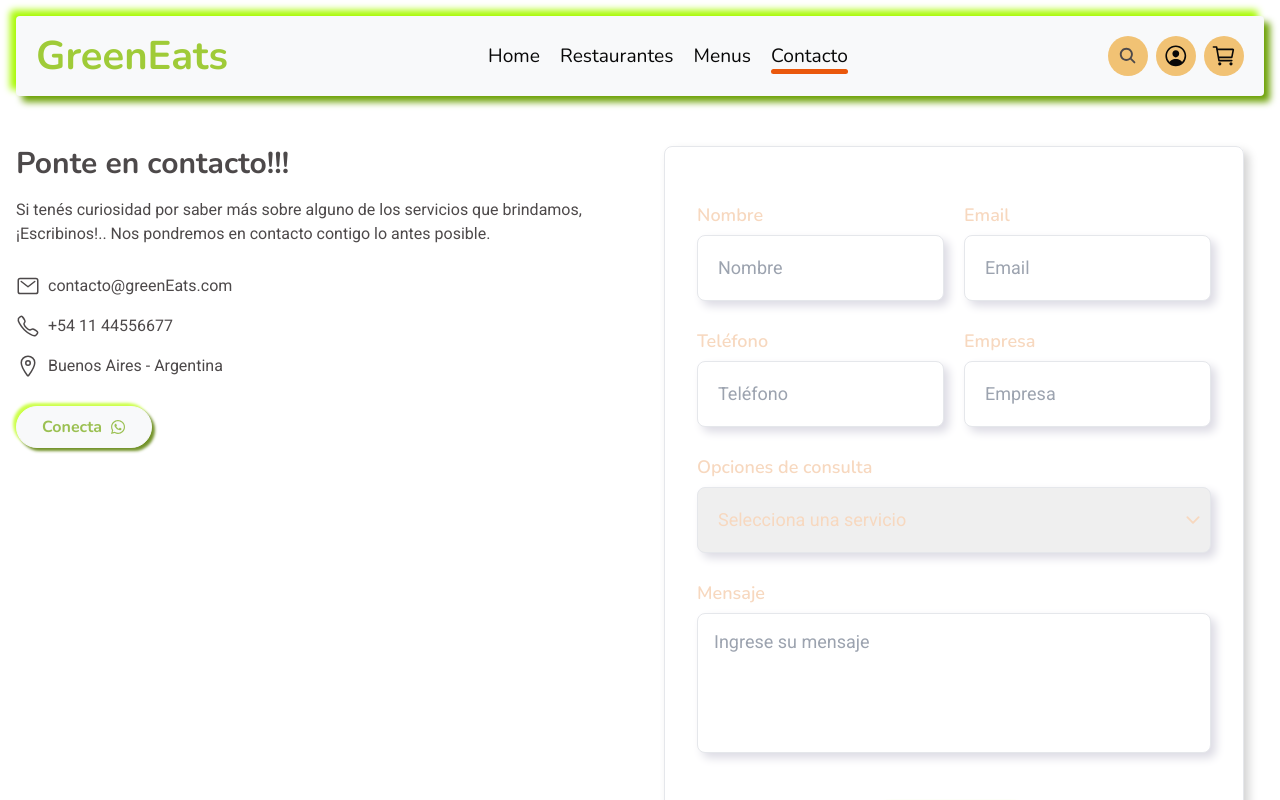
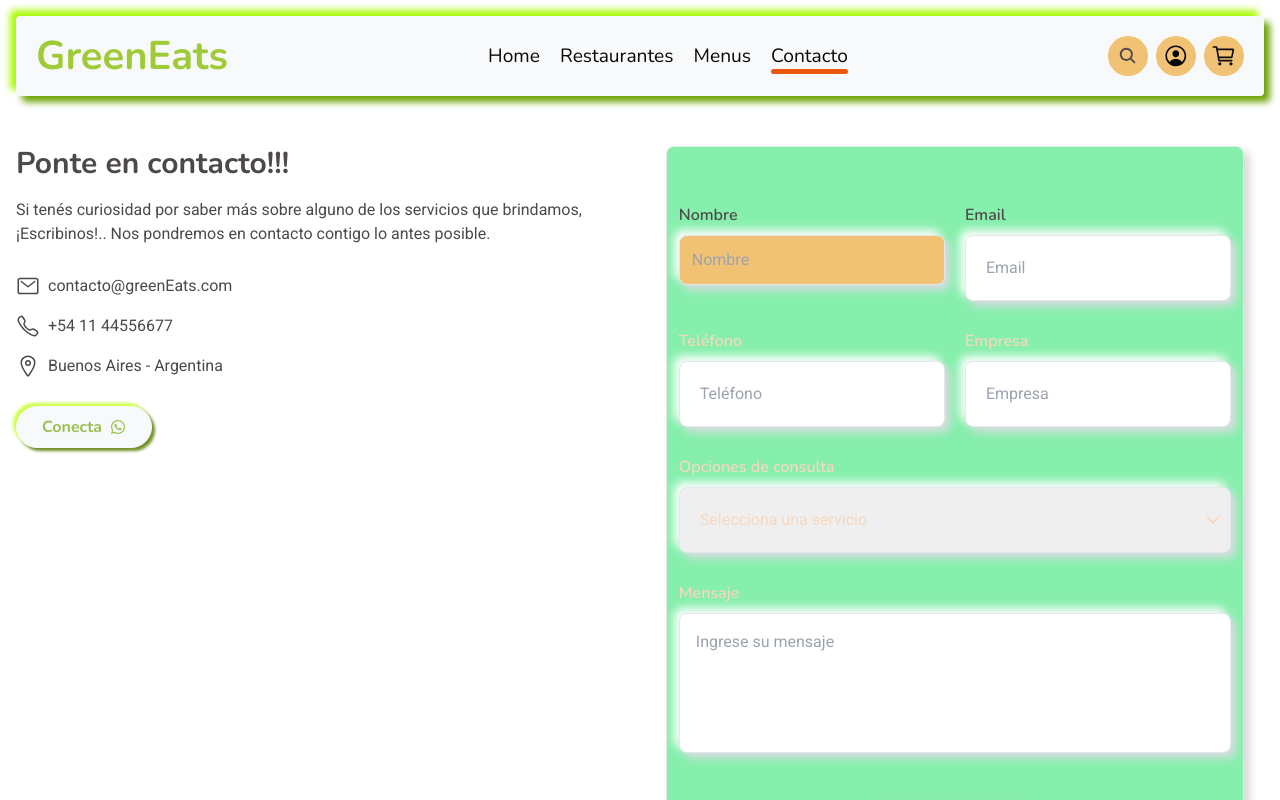
Before and after one commit to manuelperezdearce/s10-nc, a React (Vite) app in the folder frontend/: page /contact in a window 1280 px wide. Shown: the top 800 px of the page. Built offline with nearby package versions, Linux system fonts and the light colour scheme.

Commit message:
cambios form

```diff
--- a/frontend/src/components/formContactLanding/FormContactLanding.jsx
+++ b/frontend/src/components/formContactLanding/FormContactLanding.jsx
@@ -156,23 +156,23 @@ const FormContactLanding = () => {
 
       <form
         onSubmit={handleSubmit}
-        className='w-full h-auto md:w-[80%] lg:w-full xl:w-full xl:h-auto bg-bgForm rounded-lg px-5 md:px-5 lg:px-0 xl:px-8 py-14 flex flex-col justify-center items-center gap-5 lg:gap-6 xl:gap-7 border-[.5px] text-[16px] md:text-[14px] lg:text-[14px] xl:text-[18px]'
+        className='w-[100%] h-auto  lg:w-[100%] xl:w-full bg-green-300 rounded-lg px-4  lg:px-3 py-14 flex flex-col justify-center items-center gap-5 lg:gap-6 xl:gap-7 border-[.5px] text-sm  lg:text-base'
         style={{ boxShadow: '5px 5px 10px #d4d4d4,-5px -5px 10px #ffffff' }}
       >
-        <div className='w-full lg:w-[92%] xl:w-full flex flex-col md:flex-row md:flex-nowrap gap-4 xl:gap-5 lg:gap-3'>
-          <label htmlFor='name' className='md:w-1/2 flex flex-col gap-2 font-titulo font-[600] text-textPurple leading-[1.5rem]'>
+        <div className='w-full lg:w-[92%] xl:w-full flex flex-col md:flex-row md:flex-nowrap gap-4 xl:gap-5 lg:gap-3 text-marronCustom'>
+          <label htmlFor='name' className='md:w-1/2 flex flex-col gap-2 font-titulo font-[600] leading-[1.5rem]'>
             Nombre
             <input
               type='text' name='name' id='name'
               value={name}
               onChange={handleInputChange}
-              className={`p-3 lg:p-3 xl:p-5 rounded-lg font-parrafo font-[400] outline-none shadow-sm focus:ring focus:ring-verdeTurk focus:ring-opacity-100 border-[.5px] ${errors.name ? 'border-2 border-red-600 focus:ring-0' : ''}`}
+              className={`p-3 lg:p-3 bg-lightBrownCustom rounded-lg font-parrafo font-[400] outline-none shadow-sm focus:ring focus:ring-greenCustom focus:ring-opacity-100 border-[.5px] ${errors.name ? 'border-2 border-red-600 focus:ring-0' : ''}`}
               style={{ boxShadow: '5px 5px 10px #dcdbe4,-5px -5px 10px #ffffff' }}
               placeholder='Nombre'
             />
             {errors.name && (<p className='text-red-500 font-parrafo font-[400] w-full'>{errors.name}</p>)}
           </label>
-          <label htmlFor='email' className='md:w-1/2 flex flex-col gap-2 font-titulo font-[600] text-textPurple leading-[1.5rem]'>
+          <label htmlFor='email' className='md:w-1/2 flex flex-col gap-2 font-titulo font-[600] leading-[1.5rem]'>
             Email
             <input
               type='email' name='email' id='email'
```
